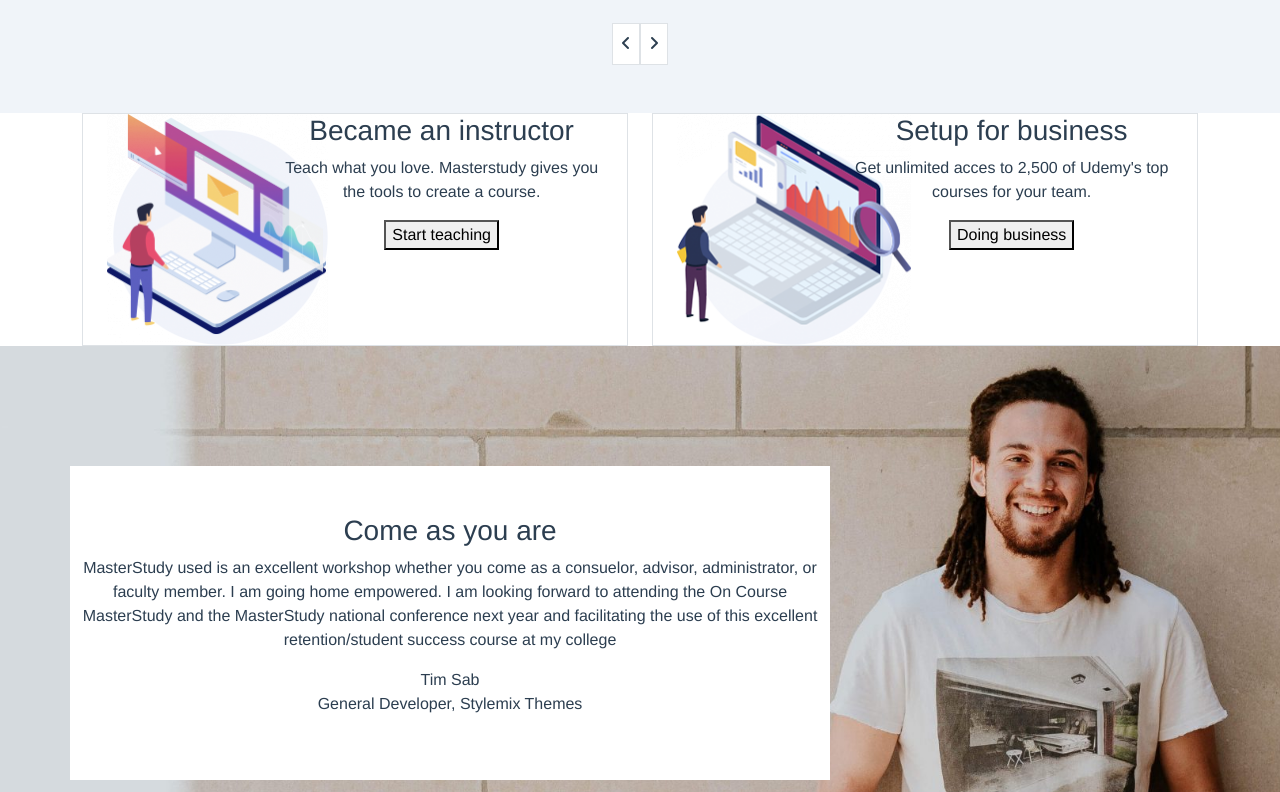
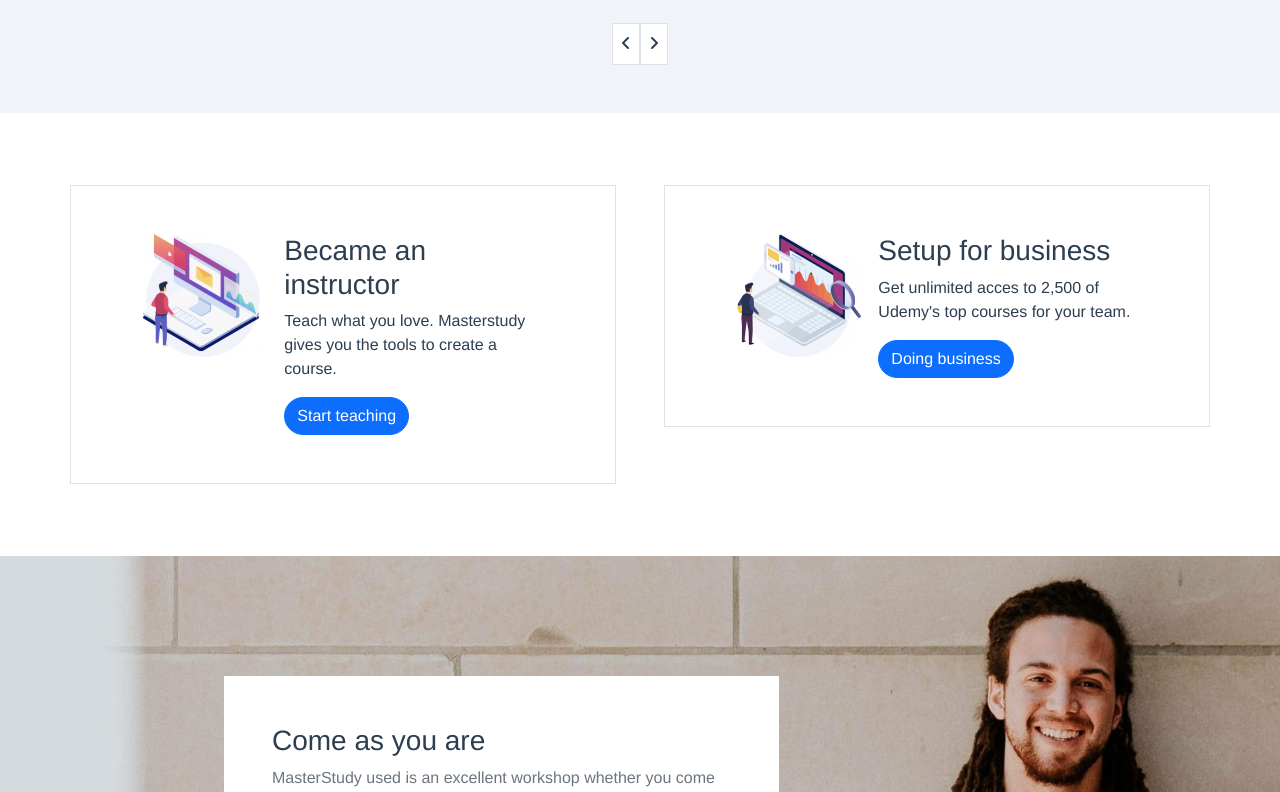
Before and after one commit to ValentinoDeStefano98/proj-html-vuejs, a Vue app: page / in a window 1280 px wide. Shown: the part 3948-4740 px from the top of the page. Built offline with nearby package versions, Linux system fonts and the light colour scheme.

Commit message:
Pre-Footer section completed

```diff
--- a/src/components/Main/OffersComp.vue
+++ b/src/components/Main/OffersComp.vue
@@ -1,30 +1,30 @@
 <template>
-  <div class="container">
+  <div class="container py-5">
     <div class="row">
-      <div class="col-6">
+      <div class="col-6 p-4 ps-0">
         <div class="container border">
-          <div class="row">
+          <div class="row p-5">
             <div class="col-4">
-              <img src="./../../assets/img/image_box_1-221x231.png" alt="">
+              <img class="poster-small" src="./../../assets/img/image_box_1-221x231.png" alt="">
             </div>
-            <div class="col-8">
+            <div class="col-8 text-start">
               <h3>Became an instructor</h3>
               <p>Teach what you love. Masterstudy gives you the tools to create a course.</p>
-              <button>Start teaching</button>
+              <button class="btn btn-primary">Start teaching</button>
             </div>
           </div>
         </div>
       </div>
-      <div class="col-6">
+      <div class="col-6 p-4 pe-0">
         <div class="container border">
-          <div class="row">
+          <div class="row p-5">
             <div class="col-4">
-              <img src="./../../assets/img/image_box_2-234x231.png" alt="">
+              <img class="poster-big" src="./../../assets/img/image_box_2-234x231.png" alt="">
             </div>
-            <div class="col-8">
+            <div class="col-8 text-start">
               <h3>Setup for business</h3>
               <p>Get unlimited acces to 2,500 of Udemy's top courses for your team.</p>
-              <button>Doing business</button>
+              <button class="btn btn-primary">Doing business</button>
             </div>
           </div>
         </div>
@@ -41,5 +41,15 @@
 </script>
 
 <style scoped lang="scss">
+.poster-small{
+  max-width: 100%;
+}
 
+.poster-big{
+  max-width: 106%;
+}
+
+.btn{
+  border-radius: 30px;
+}
 </style>
--- a/src/components/Main/PreFooterComp.vue
+++ b/src/components/Main/PreFooterComp.vue
@@ -2,9 +2,9 @@
   <div class="big-container">
     <div class="container py-5">
       <div class="row py-5">
-        <div class="col-8 bg-white py-5 my-4">
+        <div class="col-8 bg-white p-5 my-4 text-start">
           <h3>Come as you are</h3>
-          <p>MasterStudy used is an excellent workshop whether you come as a consuelor, advisor, administrator, or faculty member. I am going home empowered. I am looking forward to attending the On Course MasterStudy and the MasterStudy national conference next year and facilitating the use of this excellent retention/student success course at my college</p>
+          <p class="text-secondary">MasterStudy used is an excellent workshop whether you come as a consuelor, advisor, administrator, or faculty member. I am going home empowered. I am looking forward to attending the On Course MasterStudy and the MasterStudy national conference next year and facilitating the use of this excellent retention/student success course at my college</p>
           <p>Tim Sab <br> General Developer, Stylemix Themes</p>
         </div>
         <div class="4">
@@ -31,4 +31,9 @@
   background-position-x: 60%;
   background-position-y: 60%;
 }
+
+.container{
+  width: 65%;
+  margin: 0 auto;
+}
 </style>
```
